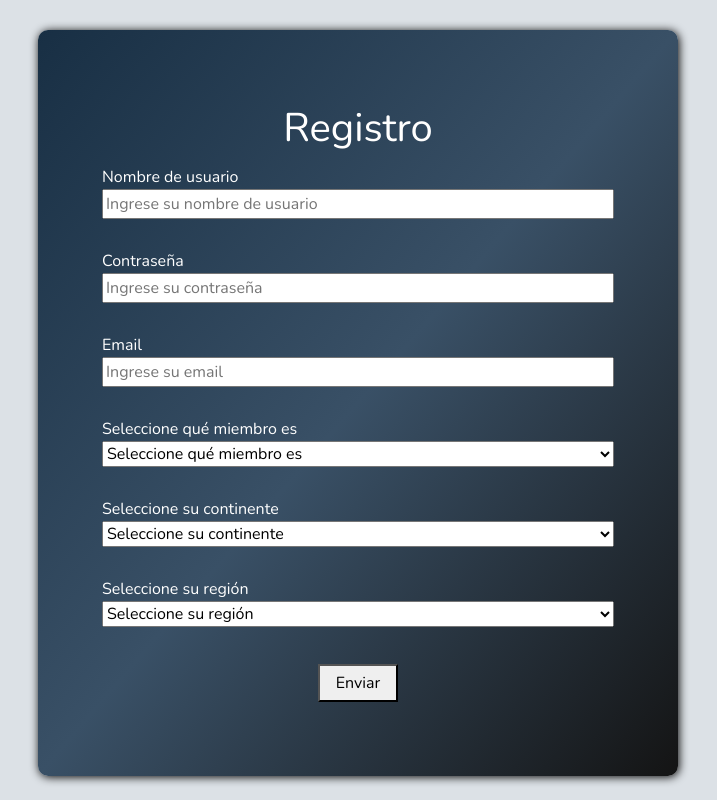
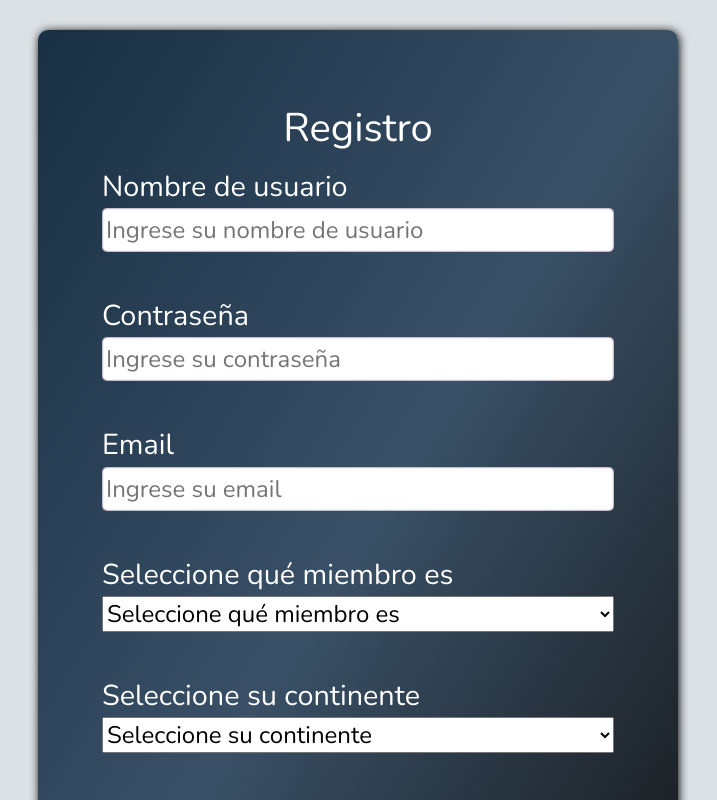
Before and after one commit to GuidoGlielmi/alkemy-project, a React (Create React App) app: page /register in a window 1280 px wide. Shown: the top 800 px of the page, without its empty margins (282-999 px from the left). Built offline with nearby package versions, Linux system fonts and the light colour scheme.

Commit message:
Added global css styles, jsconfig and Header component

```diff
--- /dev/null
+++ b/jsconfig.json
@@ -0,0 +1,6 @@
+{
+  "compilerOptions": {
+    "baseUrl": "src"
+  },
+  "include": ["src"]
+}
--- a/src/App.js
+++ b/src/App.js
@@ -4,8 +4,9 @@ import Login from './components/views/login/Login';
 import Register from './components/views/register/Register';
 import Tasks from './components/views/tasks/Tasks.js';
 import { AnimatePresence, motion } from 'framer-motion';
+
 const RequireAuth = ({ children }) => {
-  return localStorage.getItem('logger') ? children : <Navigate to='/login' replace />;
+  return localStorage.getItem('logged') ? children : <Navigate to='/login' /* replace */ />;
 };
 
 const Error404 = lazy(() => import('./components/views/error404/Error404'));
@@ -25,33 +26,21 @@ const motionWrapper = (component) => (
   </motion.div>
 );
 
-function App() {
+const suspenseWrapper = (component) => <Suspense fallback={<>...</>}>{component}</Suspense>;
+
+export default function App() {
   const location = useLocation();
   return (
     <AnimatePresence>
       <Routes location={location} key={location.pathname}>
         <Route
           path='/'
-          element={
-            <RequireAuth>
-              motionWrapper(
-              <Tasks />)
-            </RequireAuth>
-          }
+          element={<RequireAuth>{motionWrapper(suspenseWrapper(<Tasks />))}</RequireAuth>}
         />
         <Route path='/login' element={motionWrapper(<Login />)} />
         <Route path='/register' element={motionWrapper(<Register />)} />
-        <Route
-          path='*'
-          element={motionWrapper(
-            <Suspense fallback={<>...</>}>
-              <Error404 />
-            </Suspense>,
-          )}
-        />
+        <Route path='*' element={motionWrapper(suspenseWrapper(<Error404 />))} />
       </Routes>
     </AnimatePresence>
   );
 }
-
-export default App;
--- a/src/components/button/Button.js
+++ b/src/components/button/Button.js
@@ -12,9 +12,8 @@ export default function Button({
     <button
       onClick={action}
       type={type}
-      style={{ fontSize: size }}
       disabled={disabled}
-      className={styles.button}
+      className={`${styles.button} ${styles[size]}`}
     >
       {children}
     </button>
--- a/src/components/button/Button.module.css
+++ b/src/components/button/Button.module.css
@@ -1,4 +1,29 @@
 .button {
   margin: 10px;
   padding: 1% 3%;
+  border: none;
+  border-radius: 9px 5px 9px 5px;
+  background: linear-gradient(rgb(36, 36, 36), rgb(46, 46, 46)) padding-box,
+    linear-gradient(to right, #ae00ff, #928dab) border-box;
+  border: 4px solid transparent;
+  color: white;
+  font-weight: 600;
+  cursor: pointer;
+  opacity: 1;
+  box-shadow: 0 0 3px black;
+  transition: all 0.2s ease;
 }
+.button:active {
+  box-shadow: 0 0 5px black inset;
+  transform: scale(0.98);
+  opacity: 0.9;
+}
+.small {
+  font-size: var(--global-font-small);
+}
+.medium {
+  font-size: var(--global-font-medium);
+}
+.large {
+  font-size: var(--global-font-large);
+}
--- a/src/components/input-container/InputContainer.js
+++ b/src/components/input-container/InputContainer.js
@@ -14,7 +14,7 @@ export default function InputContainer({
   return (
     <div className={className}>
       <label htmlFor={field.name}>{children}</label>
-      <input type={type} {...field} {...props} />
+      <input type={type} {...field} {...props} className={styles.input} />
       <span className={styles.error}>{touched && errMsg}&nbsp;</span>
     </div>
   );
--- a/src/components/input-container/InputContainer.module.css
+++ b/src/components/input-container/InputContainer.module.css
@@ -2,8 +2,18 @@
   display: flex;
   flex-direction: column;
   margin: 3px 0;
+  font-size: var(--global-font-medium); /* the global variable changes at breakpoints */
+}
+.inputContainer label {
+  font-size: 1.2em; /* font-size as 1.2 times its parent's */
 }
 .error {
+  /* same font-size as its parent */
   color: rgb(243, 73, 73);
   text-shadow: 0.5px 0.5px 1px rgb(61, 18, 18);
 }
+@media (max-width: 768px) {
+  .inputContainer label {
+    align-self: center;
+  }
+}
--- a/src/components/views/login/Login.module.css
+++ b/src/components/views/login/Login.module.css
@@ -11,9 +11,8 @@
 .form form {
   display: flex;
   flex-direction: column;
-  width: 50%;
-  max-width: 1000px;
-  max-height: 500px;
+  max-width: 55%;
+  max-height: 55vh;
   padding: 5%;
   border-radius: 10px;
   color: white;
@@ -28,3 +27,8 @@
 .form button {
   align-self: center;
 }
+@media (max-width: 768px) {
+  .form form {
+    width: 85%;
+  }
+}
--- a/src/index.css
+++ b/src/index.css
@@ -1,9 +1,39 @@
 @import url('https://fonts.googleapis.com/css2?family=Nunito:wght@200;400;700&display=swap');
 
+:root {
+  --global-primary-color: #ff452b;
+  --global-bg-color-soft: #fafafa;
+  --global-radius: 5px;
+  --global-border: 1px solid #e9e9e9;
+  --global-font-small: 0.5rem;
+  --global-font-medium: 0.75rem;
+  --global-font-medium: 1rem;
+}
+input {
+  border-radius: var(--global-radius);
+  box-shadow: 0 0 2px #2e0d44 inset;
+  border: none;
+  padding: 4px;
+}
 body {
+  --global-secondary-color: linear-gradient(#43c6ac, #191654);
   margin: 0;
   -webkit-font-smoothing: antialiased;
   -moz-osx-font-smoothing: grayscale;
   background-color: rgb(220, 225, 230);
   font-family: Nunito;
 }
+@media (max-width: 768px) {
+  :root {
+    --global-font-small: 0.35rem;
+    --global-font-medium: 0.5rem;
+    --global-font-medium: 0.75rem;
+  }
+}
+@media (min-width: 1200px) {
+  :root {
+    --global-font-small: 1rem;
+    --global-font-medium: 1.5rem;
+    --global-font-large: 2rem;
+  }
+}
```
Also changed, not shown: src/components/header/Header.js (added, +17 -0 lines), src/components/header/Header.module.css (added, +11 -0 lines).
